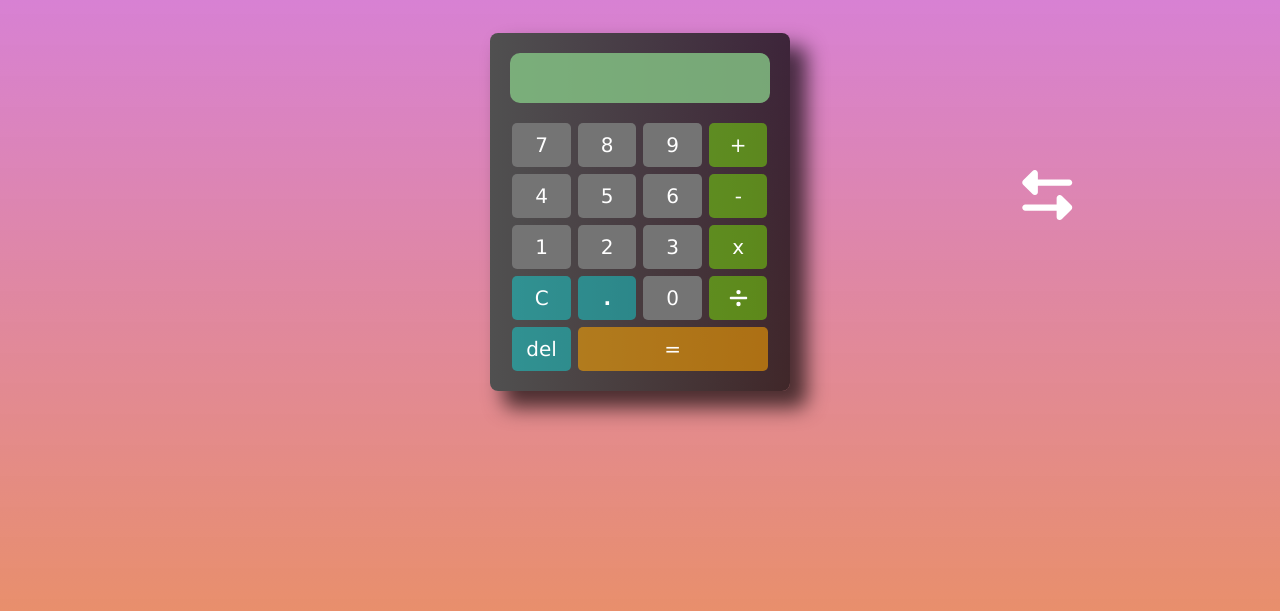
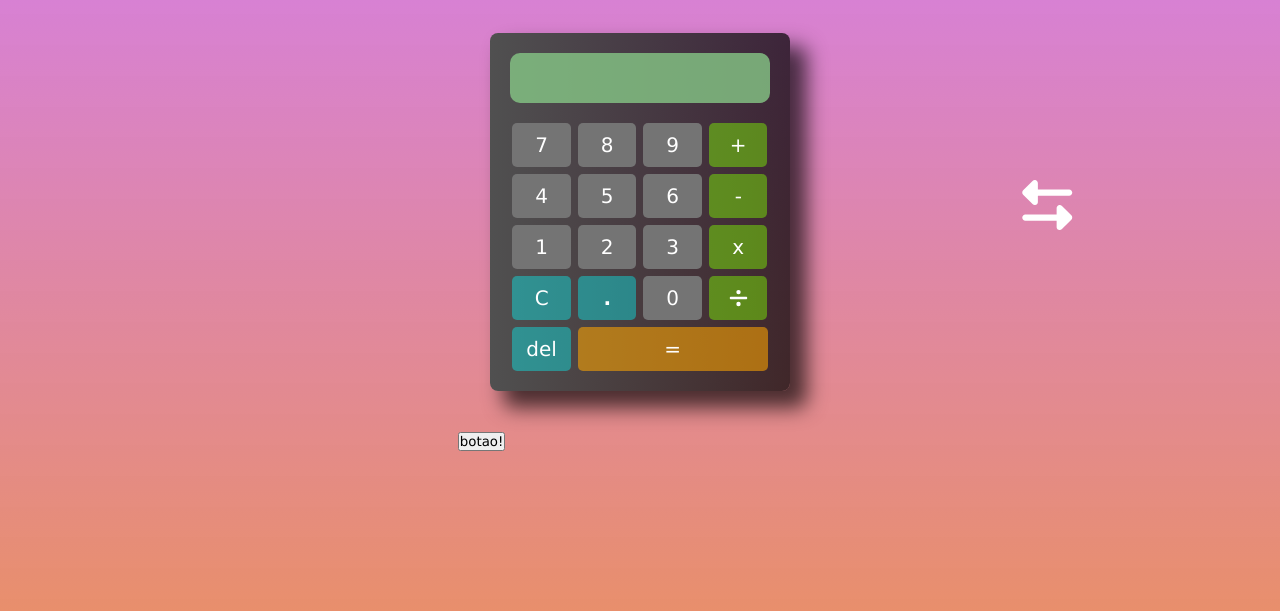
Before and after one commit to MarcosBauab/ProgramandocomNico, a plain HTML site: page index.html in a window 1280 px wide. Shown: the part 155-766 px from the top of the page. Drawn offline with Linux system fonts and the light colour scheme; files whose address does not match are found by name.

Commit message:
Tentando fazer sistema de salvar histórico

```diff
--- a/index.html
+++ b/index.html
@@ -42,7 +42,9 @@
 
                     </div>
                 </main>
+                <button onclick="download()">botao!</button>
                 <p class="historico invi">
+
                 </p>
                 <aside onclick="animarEsquerda()" id="direita">
                     <p><i class="fas fa-arrows-alt-h"></i></p>
@@ -115,5 +117,6 @@
     <script src="script/historico.js"></script>
     <script src="script/script.js"></script>
     <script src="script/all.min.js"></script>
+    <script src="script/salvar.js"></script>
 </body>
 </html>
--- /dev/null
+++ b/script/salvar.js
@@ -0,0 +1,14 @@
+function download() {
+    var element = document.createElement('a');
+    var texto = document.querySelector(".historico").innerText
+    let filename = "Histórico= "+texto
+    element.setAttribute('href', 'data:text/plain;charset=utf-8,' + encodeURIComponent(texto));
+    element.setAttribute('download', filename);
+
+    element.style.display = 'none';
+    document.body.appendChild(element);
+
+    element.click();
+
+    document.body.removeChild(element);
+}
```
